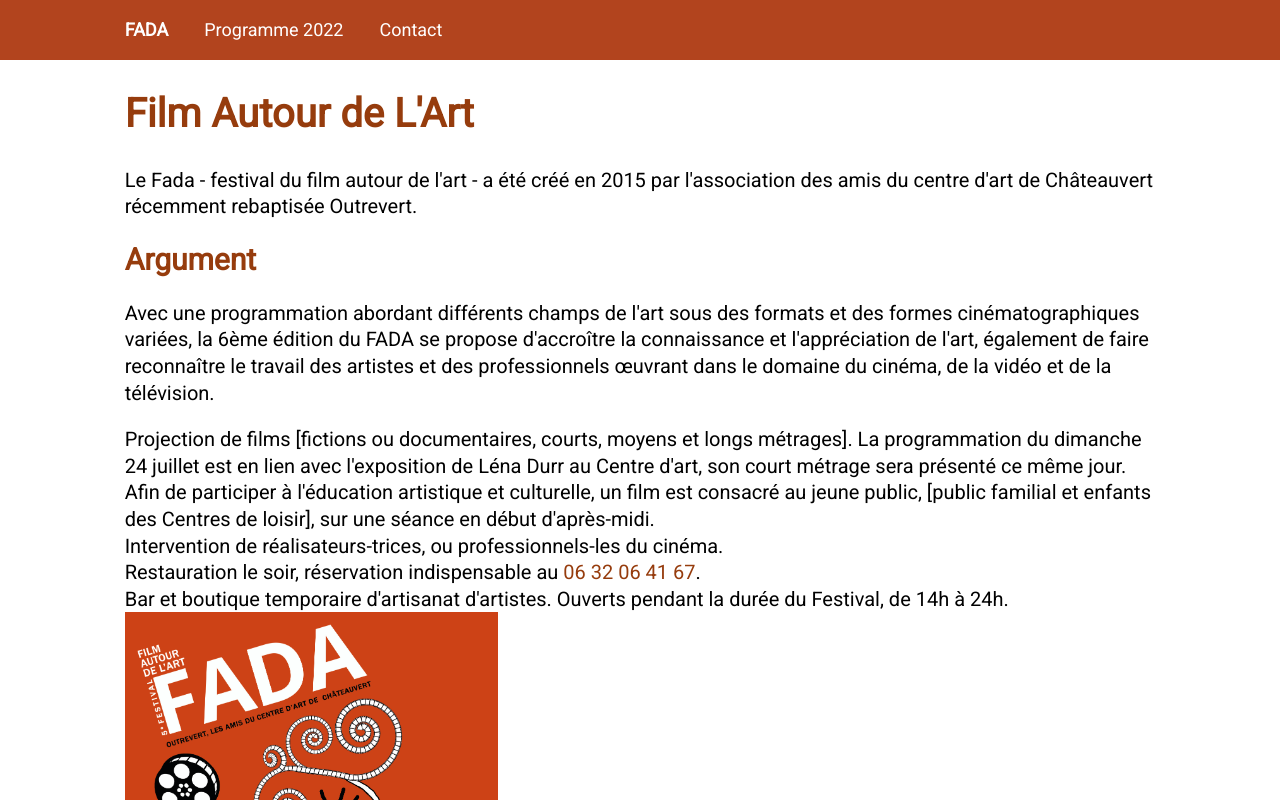
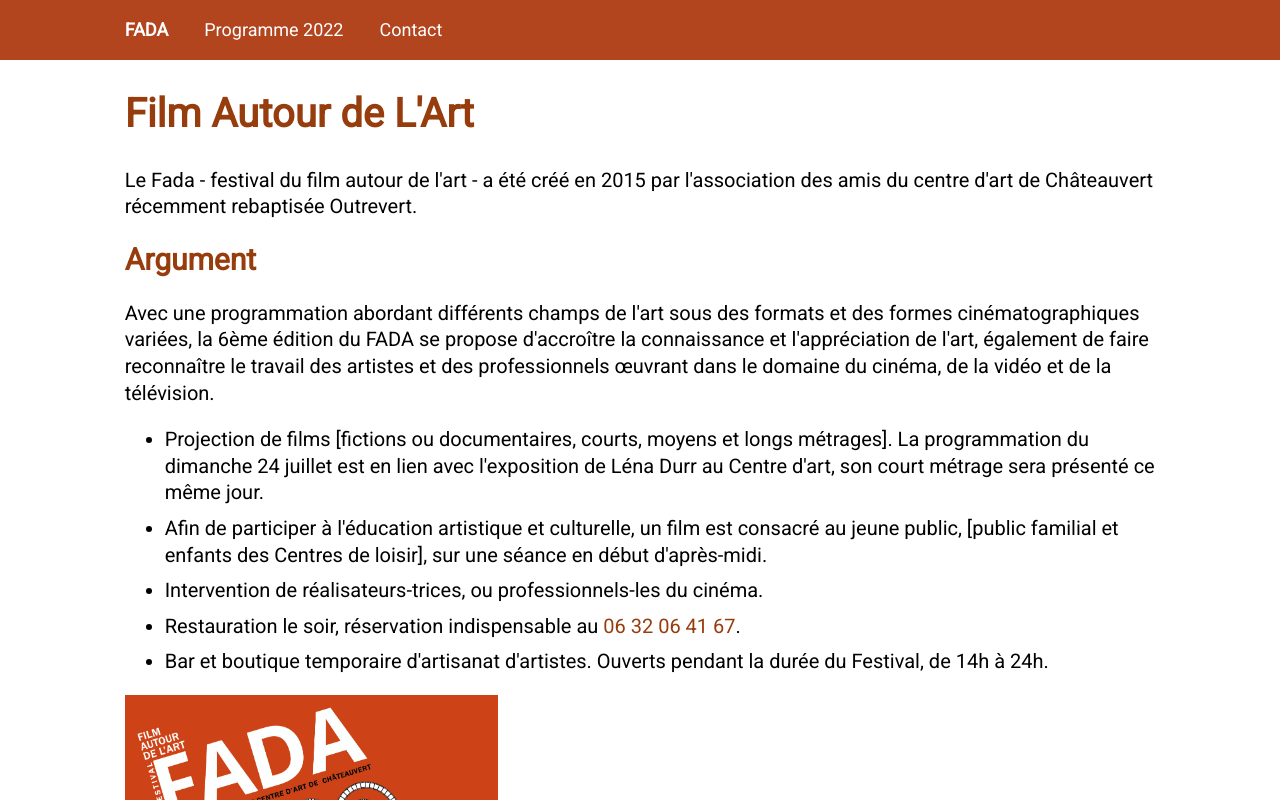
Before and after one commit to DanielMateosLab/fada, a Next.js app: page / in a window 1280 px wide. Shown: the top 800 px of the page. Built offline with nearby package versions, Linux system fonts and the light colour scheme.

Commit message:
Update list styles

```diff
--- a/pages/_app.tsx
+++ b/pages/_app.tsx
@@ -12,11 +12,6 @@ function MyApp({ Component, pageProps }: AppProps) {
           h1: {
             color: theme.color.primary,
           },
-          ul: {
-            margin: 0,
-            padding: 0,
-            listStyle: "none",
-          },
         }}
       />
       <Navbar />
--- a/pages/index.tsx
+++ b/pages/index.tsx
@@ -41,7 +41,13 @@ const Home: NextPage = () => {
         des professionnels œuvrant dans le domaine du cinéma, de la vidéo et de
         la télévision.
       </p>
-      <ul>
+      <ul
+        css={css`
+          li:not(:last-child) {
+            margin-bottom: 0.5rem;
+          }
+        `}
+      >
         <li>
           Projection de films [fictions ou documentaires, courts, moyens et
           longs métrages]. La programmation du dimanche 24 juillet est en lien
--- a/pages/program.tsx
+++ b/pages/program.tsx
@@ -1,10 +1,12 @@
-import { css } from "@emotion/react";
+import { useTheme } from "@emotion/react";
 import Container from "components/Container";
 import EventElement from "components/EventElement";
 import type { NextPage } from "next";
 import { programData } from "utils/data";
 
 const Program: NextPage = () => {
+  const theme = useTheme();
+
   return (
     <Container marginBottom>
       <title>
@@ -18,7 +20,7 @@ const Program: NextPage = () => {
       {programData.map(({ date, events }, dayIndex) => (
         <article key={date}>
           <h2>{date}</h2>
-          <ul>
+          <ul css={theme.flatList}>
             {events.map((event) => (
               <EventElement event={event} key={`d${dayIndex}` + event.title} />
             ))}
--- a/styles/theme.ts
+++ b/styles/theme.ts
@@ -1,3 +1,5 @@
+import { css } from "@emotion/react";
+
 const breakpoints = [576, 768, 992, 1200];
 
 const mq = breakpoints.map((bp) => `@media (min-width: ${bp}px)`);
@@ -13,6 +15,11 @@ export const theme = {
     lg: mq[2],
     xl: mq[3],
   },
+  flatList: css`
+    list-style: none;
+    margin: 0;
+    padding: 0;
+  `,
 };
 
 export type AppTheme = typeof theme;
```
Also changed, not shown: pages/contact.tsx (+6 -3 lines).
